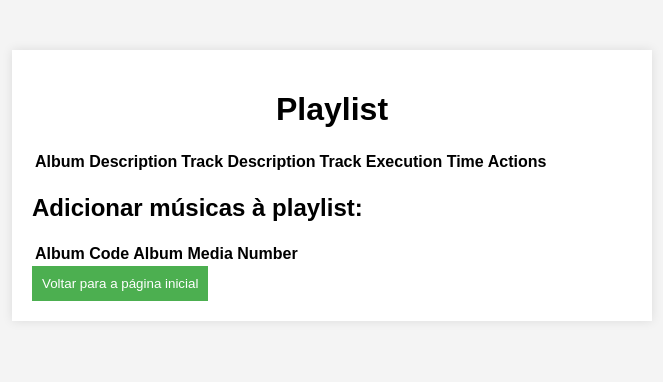
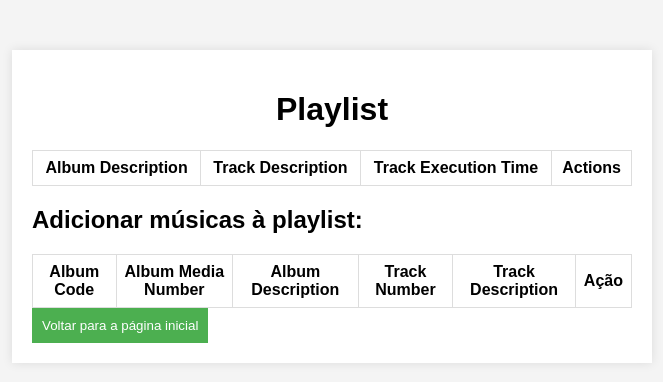
Before and after one commit to imonteiroyh/SpotPer, a Flask app: template app/views/playlist.html in a window 1280 px wide. Shown: the top 382 px of the page, without its empty margins (308-971 px from the left). Run offline with Flask 3, Linux system fonts and the light colour scheme; the template is opened without the code that fills it, so the values that code supplies are empty.

```diff
--- a/app/static/css/styles.css
+++ b/app/static/css/styles.css
@@ -51,3 +51,14 @@ button {
 button:hover {
     background-color: #45a049;
 }
+
+table {
+    width: 100%;
+    border-collapse: collapse;
+}
+
+th, td {
+    border: 1px solid #ddd;
+    padding: 8px;
+    text-align: center;
+}
--- a/app/views/playlist.html
+++ b/app/views/playlist.html
@@ -37,15 +37,30 @@
         <table>
             <thead>
                 <tr>
-                    <th>Album Code</th>
-                    <th> Album Media Number</th>
+                    <th>Album Code </th>
+                    <th> Album Media Number </th>
+                    <th> Album Description </th>
+                    <th> Track Number </th>
+                    <th> Track Description </th>
+                    <th> Ação </th>
                 </tr>
             </thead>
             <tbody>
                 {% for track in tracks %}
-                    <tr>
-                        <td>{{ track.album_code }}</td>
+                    <tr data-album-code="{{ track.album_code }}" data-album-media-number="{{ track.album_media_number }}" data-track-number="{{ track.track_number }}">
+                        <td>{{ track.album_code}}</td>
                         <td>{{ track.album_media_number }}</td>
+                        <td>{{ track.album_description }}</td>
+                        <td>{{ track.track_number }}</td>
+                        <td>{{ track.track_description }}</td>
+                        <td>
+                            <form action="{{ url_for('routing.add_track', playlist_code=playlist_code) }}" method="post">
+                                <input type="hidden" name="album_code" value="{{ track.album_code }}">
+                                <input type="hidden" name="album_media_number" value="{{ track.album_media_number }}">
+                                <input type="hidden" name="track_number" value="{{ track.track_number }}">
+                                <button type="submit">Adicionar</button>
+                            </form>
+                        </td>
                     </tr>
                 {% endfor %}
             </tbody>
@@ -88,9 +103,13 @@
                 })
         }
 
+
         function addToPlaylist(albumCode, mediaNumber, trackNumber) {
-                window.location.href = "{{ url_for('routing.add_track', playlist_code=playlist_code) }}" + `?album_code=${albumCode}&album_media_number=${mediaNumber}&track_number=${trackNumber}`;
+            // Construa a URL com os parâmetros necessários
+            const url = `{{ url_for('routing.add_track', playlist_code=playlist_code) }}?album_code=${albumCode}&album_media_number=${mediaNumber}&track_number=${trackNumber}`;
+            window.location.href = url;
         }
+
     </script>
 </body>
 </html>
--- a/services/database_queries.py
+++ b/services/database_queries.py
@@ -104,9 +104,6 @@ def populate_playlist(playlist_code, tracks, create=False):
             (?, ?, ?, ?, NULL, 0)
     '''
 
-    album_code=tracks[0]
-    album_media_number=tracks[1]
-    track_number=tracks[2]
 
     for album_code, album_media_number, track_number in tracks:
         response = Query(query, album_code, album_media_number, track_number, playlist_code).response
@@ -353,7 +350,7 @@ def get_tracks():
             a.code AS album_code,
             a.media_number AS album_media_number,
             a.description AS album_description,
-            COALESCE(t.number, -1) AS track_code,
+            COALESCE(t.number, -1) AS track_number,
             COALESCE(t.description, 'N/A') AS track_description
         FROM
             album a
```
Also changed, not shown: app/routes.py (+6 -11 lines), app/views/index.html (+64 -9 lines), app/views/queries.html (+0 -7 lines).
